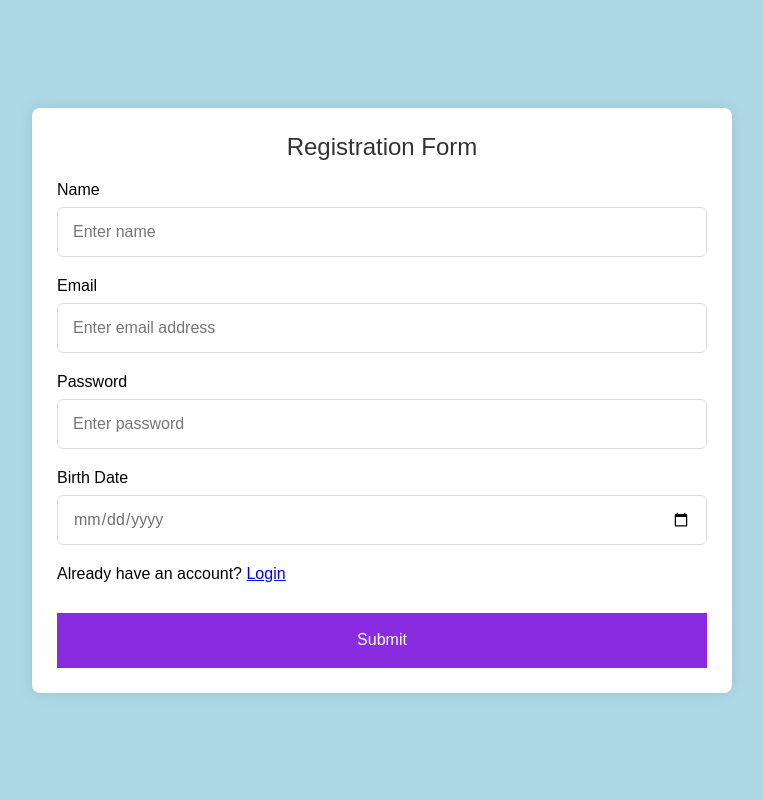
After one commit to MirkoCuccurullo/HaarlemFestival, a PHP site: page /app/view/registration/registration.php in a window 1280 px wide. The commit adds this page. Shown: the whole page, without its empty margins (258-1021 px from the left). Run offline with PHP 8.4, Linux system fonts and the light colour scheme.

Commit message:
Squashed commit of the following:
commit a68b2dfb6d9ab89991e3ec7cdc7233824e745ac1
Author: AizazAhsan <aizazahsan23@gmail.com>
Date:   Sun Feb 12 15:02:26 2023 +0100

    Registration with Hashed password, missing 'email in use'

commit c8c4d0d2d430d48f60c3424b069e23b487e57e94
Author: AizazAhsan <aizazahsan23@gmail.com>
Date:   Thu Feb 9 15:38:04 2023 +0100

    Testing commit

```diff
--- /dev/null
+++ b/app/public/css/registration.css
@@ -0,0 +1,83 @@
+* {
+    margin: 0;
+    padding: 0;
+    box-sizing: border-box;
+    font-family: "Poppins", sans-serif;
+}
+
+body {
+    min-height: 100vh;
+    display: flex;
+    align-items: center;
+    justify-content: center;
+    padding: 20px;
+    background: lightblue;
+}
+
+.container {
+    max-width: 700px;
+    width: 100%;
+    background: #fff;
+    padding: 25px;
+    border-radius: 8px;
+    box-shadow: 0 0 15px rgba(0, 0, 0, 0.1);
+}
+
+.container header {
+    font-size: 1.5rem;
+    color: #333;
+    font-weight: 500;
+    text-align: center;
+}
+
+.form .input-box {
+    width: 100%;
+    margin-top: 20px;
+}
+
+p {
+    margin-top: 15pt;
+}
+
+.form :where(.input-box input) {
+    position: relative;
+    height: 50px;
+    width: 100%;
+    outline: none;
+    font-size: 1rem;
+    color: #707070;
+    margin-top: 8px;
+    border: 1px solid #ddd;
+    border-radius: 6px;
+    padding: 0 15px;
+}
+
+.input-box input:focus {
+    box-shadow: 0 1px 0 rgba(0, 0, 0, 0.1);
+}
+
+.form .column {
+    display: flex;
+    column-gap: 15px;
+}
+
+.form button {
+    height: 55px;
+    width: 100%;
+    color: #fff;
+    font-size: 1rem;
+    margin-top: 30px;
+    border: none;
+    cursor: pointer;
+    background: blueviolet;
+}
+
+.form button:hover {
+    background: lightblue;
+}
+
+@media screen and (max-width: 500px) {
+    .form .column {
+        flex-wrap: wrap;
+    }
+}
--- /dev/null
+++ b/app/view/registration/registration.php
@@ -0,0 +1,42 @@
+<!DOCTYPE html>
+<html lang="en">
+<head>
+    <meta charset="UTF-8" />
+    <meta http-equiv="X-UA-Compatible" content="IE=edge" />
+    <meta name="viewport" content="width=device-width, initial-scale=1.0" />
+    <meta name="viewport" content="width=device-width, initial-scale=1">
+    <title>Registration</title>
+    <link rel="stylesheet" href="/css/registration.css">
+</head>
+
+<body>
+<section class="container">
+    <header>Registration Form</header>
+    <form action="" method="POST" class="form">
+        <div class="input-box">
+            <label>Name</label>
+            <input type="text" name="name" placeholder="Enter name" required />
+        </div>
+
+        <div class="input-box">
+            <label>Email</label>
+            <input type="text" name="email" placeholder="Enter email address" required />
+        </div>
+
+        <div class="input-box">
+            <label>Password</label>
+            <input type="password" name="password" placeholder="Enter password" required />
+        </div>
+
+        <div class="input-box">
+            <label>Birth Date</label>
+            <input type="date" name="date_of_birth" placeholder="Enter birth date" required />
+        </div>
+
+        <p>Already have an account? <a href="/login"> Login</a></p>
+
+        <button id="submit" name="submit">Submit</button>
+    </form>
+</section>
+</body>
+</html>
```
Also changed, not shown: app/controller/registrationController.php (added, +29 -0 lines), app/model/registration.php (added, +93 -0 lines), app/repository/registrationRepository.php (added, +31 -0 lines), app/router/router.php (+14 -2 lines), app/service/registrationService.php (added, +89 -0 lines), app/view/login/login.php (+17 -1 lines), 4 other files.
